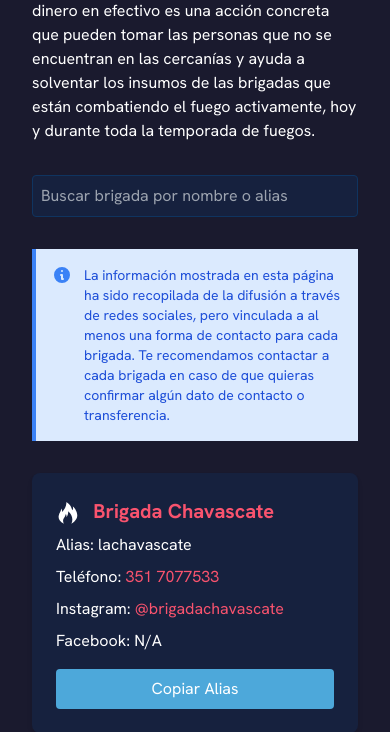
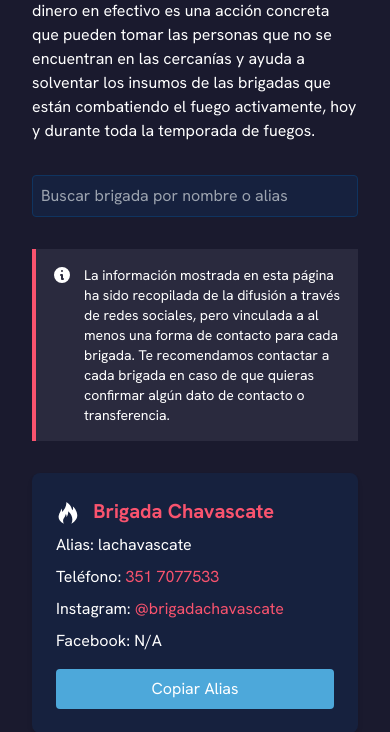
Before and after one commit to carlosgraffi/AyudaIncendiosCordoba, a Flask app: page / in a window 390 px wide. Shown: the part 421-1153 px from the top of the page. Run offline with Flask 3, Linux system fonts and the light colour scheme.

Commit message:
Agent step completed: Implement requested styling changes and improve mobile responsiveness

```diff
--- a/static/css/tailwind.css
+++ b/static/css/tailwind.css
@@ -108,3 +108,14 @@ header h1 {
 .button-container {
     margin-top: auto;
 }
+
+/* New custom classes for disclaimer */
+.custom-disclaimer {
+    background-color: #2a2a3e; /* Slightly brighter than the site background */
+    color: #ffffff;
+    border-left: 4px solid #f9536e;
+}
+
+.custom-disclaimer svg {
+    color: #ffffff;
+}
--- a/templates/index.html
+++ b/templates/index.html
@@ -13,7 +13,7 @@
         <input type="text" id="search" placeholder="Buscar brigada por nombre o alias" class="w-full p-2 border rounded">
     </div>
 
-    <div class="bg-blue-100 border-l-4 border-blue-500 text-blue-700 p-4 mb-8" role="alert">
+    <div class="custom-disclaimer p-4 mb-8" role="alert">
         <div class="flex">
             <div class="flex-shrink-0">
                 <svg class="h-5 w-5 text-blue-500" xmlns="http://www.w3.org/2000/svg" viewBox="0 0 20 20" fill="currentColor" aria-hidden="true">
```
